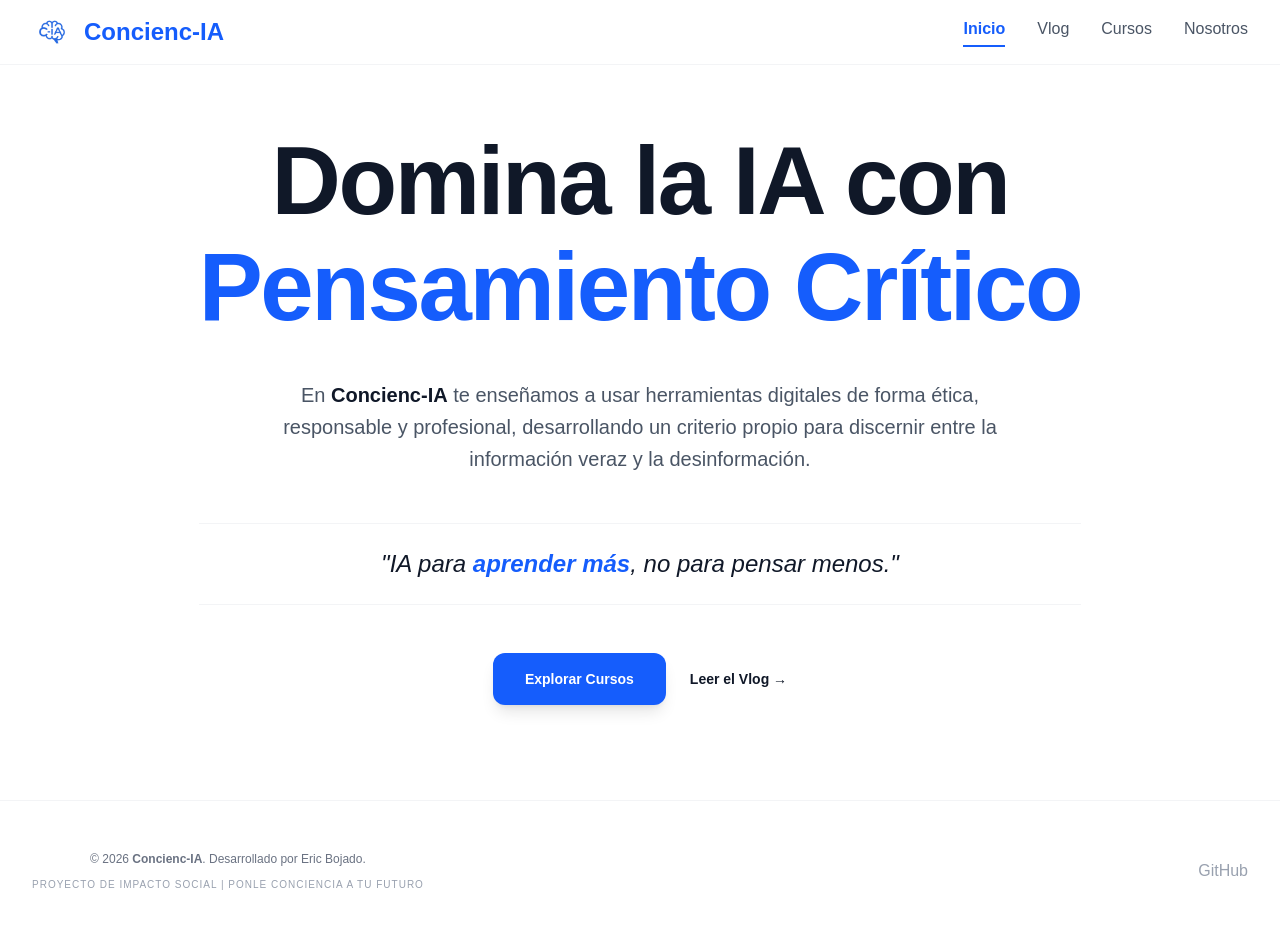
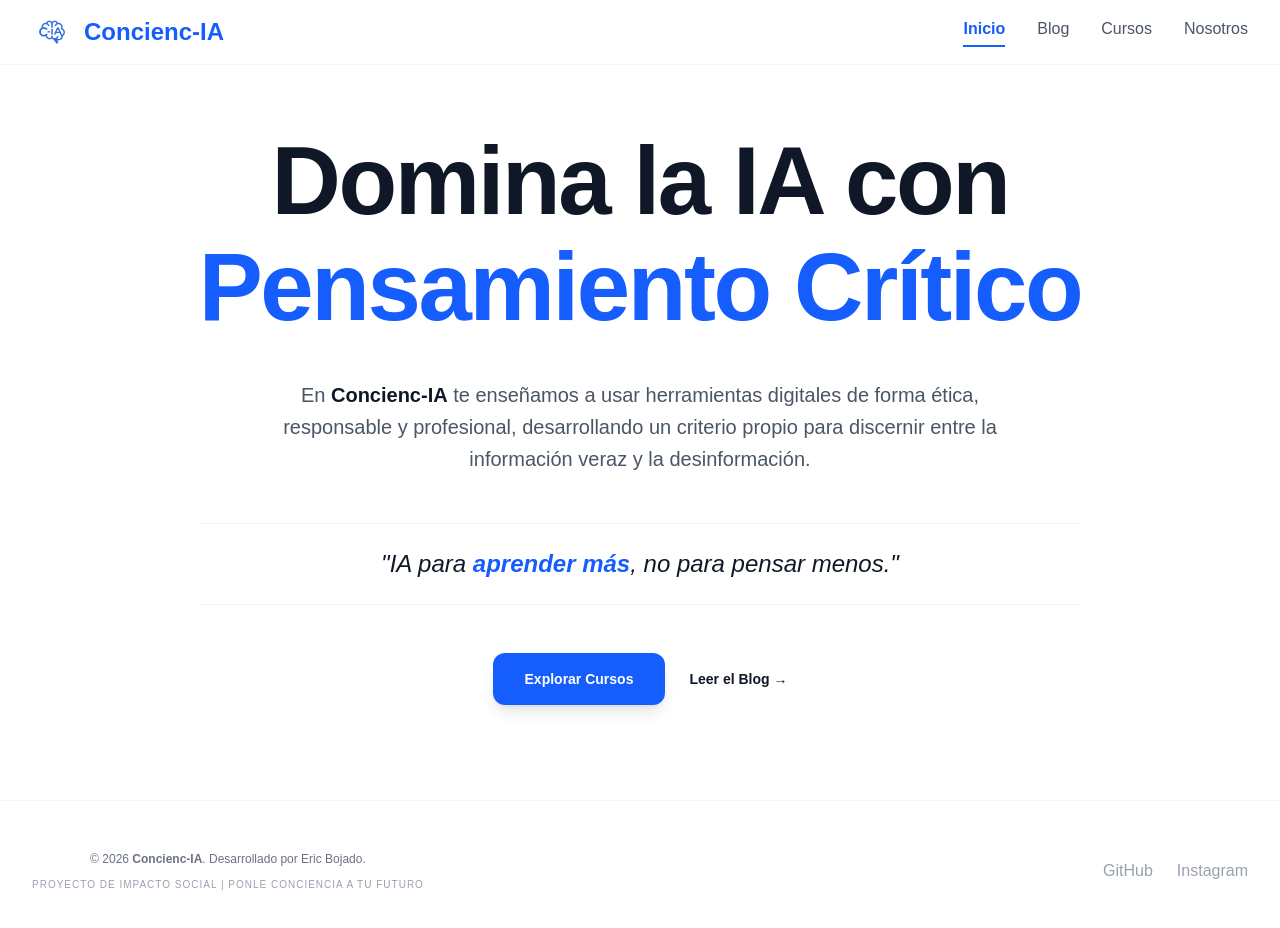
Before and after one commit to ericbojado/Concienc-IA, a Next.js app: page / in a window 1280 px wide. Shown: the top 928 px of the page. Built offline with nearby package versions, Linux system fonts and the light colour scheme.

Commit message:
doc: correción de otrtografia

```diff
--- a/app/page.tsx
+++ b/app/page.tsx
@@ -33,7 +33,7 @@ export default function Home() {
             Explorar Cursos
           </Link>
           <Link href="/vlog" className="text-sm font-bold leading-6 text-gray-900 hover:text-blue-600 transition-colors">
-            Leer el Vlog <span aria-hidden="true">→</span>
+            Leer el Blog <span aria-hidden="true">→</span>
           </Link>
         </div>
       </section>
--- a/app/vlog/page.tsx
+++ b/app/vlog/page.tsx
@@ -3,10 +3,10 @@ import { supabase } from '@/lib/supabase';
 import type { Metadata } from "next";
 
 export const metadata: Metadata = {
-  title: "Vlog de Concienc-IA | Reflexiones sobre Ética e IA",
+  title: "Blog de Concienc-IA | Reflexiones sobre Ética e IA",
   description: "Explora artículos, noticias y guías prácticas sobre el impacto social de la inteligencia artificial y la importancia de la alfabetización digital.",
   openGraph: {
-    title: "Vlog de Concienc-IA",
+    title: "Blog de Concienc-IA",
     description: "Reflexiones sobre el uso responsable y ético de la tecnología.",
     images: [
       {
@@ -35,7 +35,7 @@ export default async function VlogPage() {
       {/* Encabezado:*/}
       <header className="mb-12 text-left">
         <h1 className="text-4xl font-extrabold text-gray-900 sm:text-5xl">
-          Vlog de <span className="text-blue-600">Concienc-IA</span>
+          Blog de <span className="text-blue-600">Concienc-IA</span>
         </h1>
         <p className="mt-4 text-lg text-gray-600">
           Reflexiones, noticias y artículos para un uso responsable de la tecnología.
--- a/components/Footer.tsx
+++ b/components/Footer.tsx
@@ -8,6 +8,9 @@ const Footer = () => {
           {/* Aquí puedes poner tus redes sociales o links de contacto */}
           <Link href="https://github.com/ericbojado/Concienc-IA" className="text-gray-400 hover:text-blue-600 transition-colors">
             GitHub
+          </Link>
+          <Link href="https://www.instagram.com/proyecto_concienc_ia?igsh=NHRlMzRuMGYzd2Ju" className="text-gray-400 hover:text-blue-600 transition-colors">
+            Instagram
           </Link>
         </div>
         <div className="mt-8 md:order-1 md:mt-0">
--- a/components/Navbar.tsx
+++ b/components/Navbar.tsx
@@ -37,7 +37,7 @@ const Navbar = () => {
           {/* Menú Desktop (Se oculta en móvil con 'hidden md:flex') */}
           <div className="hidden md:flex space-x-8">
             <Link href="/" className={linkStyles('/')}>Inicio</Link>
-            <Link href="/vlog" className={linkStyles('/vlog')}>Vlog</Link>
+            <Link href="/vlog" className={linkStyles('/vlog')}>Blog</Link>
             <Link href="/cursos" className={linkStyles('/cursos')}>Cursos</Link>
             <Link href="/nosotros" className={linkStyles('/nosotros')}>Nosotros</Link>
           </div>
@@ -63,7 +63,7 @@ const Navbar = () => {
         {isOpen && (
           <div className="md:hidden pb-6 space-y-4 flex flex-col items-center border-t border-gray-50 pt-4 bg-white">
             <Link href="/" onClick={() => setIsOpen(false)} className={linkStyles('/')}>Inicio</Link>
-            <Link href="/vlog" onClick={() => setIsOpen(false)} className={linkStyles('/vlog')}>Vlog</Link>
+            <Link href="/vlog" onClick={() => setIsOpen(false)} className={linkStyles('/vlog')}>Blog</Link>
             <Link href="/cursos" onClick={() => setIsOpen(false)} className={linkStyles('/cursos')}>Cursos</Link>
             <Link href="/nosotros" onClick={() => setIsOpen(false)} className={linkStyles('/nosotros')}>Nosotros</Link>
           </div>
```
